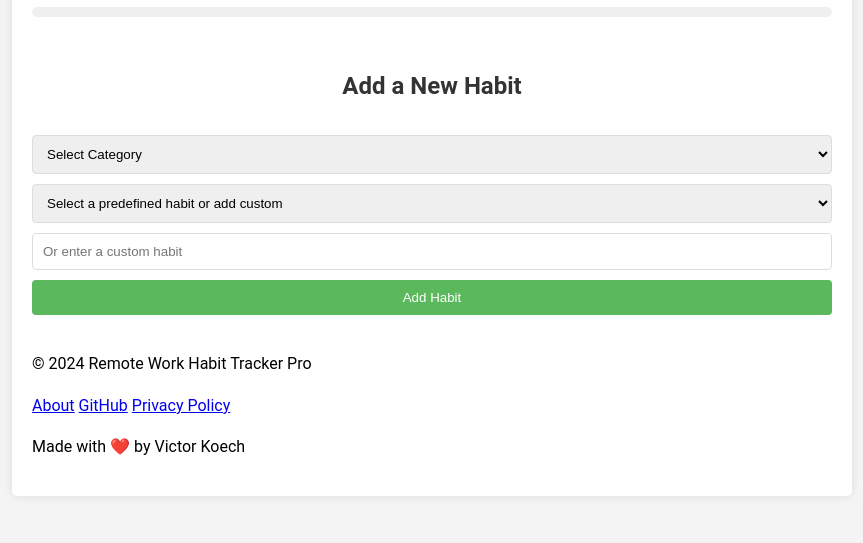
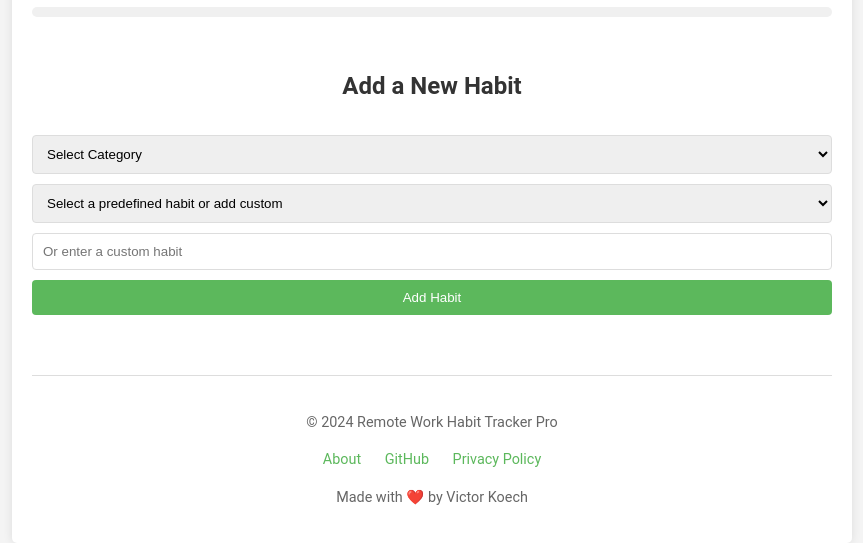
Before and after one commit to Vick606/habit-tracker, a plain HTML site: page index.html in a window 1280 px wide. Shown: the part 127-670 px from the top of the page, without its empty margins (208-1071 px from the left). Drawn offline with Linux system fonts and the light colour scheme.

Commit message:
Updated footer styles

```diff
--- a/styles.css
+++ b/styles.css
@@ -129,3 +129,25 @@ button:hover {
 .celebrate {
     animation: celebrate 0.5s ease;
 }
+#app-footer {
+    margin-top: 40px;
+    padding-top: 20px;
+    border-top: 1px solid #ddd;
+    text-align: center;
+    font-size: 0.9em;
+    color: #666;
+}
+
+#app-footer nav {
+    margin: 10px 0;
+}
+
+#app-footer nav a {
+    margin: 0 10px;
+    color: #5cb85c;
+    text-decoration: none;
+}
+
+#app-footer nav a:hover {
+    text-decoration: underline;
+}
```
